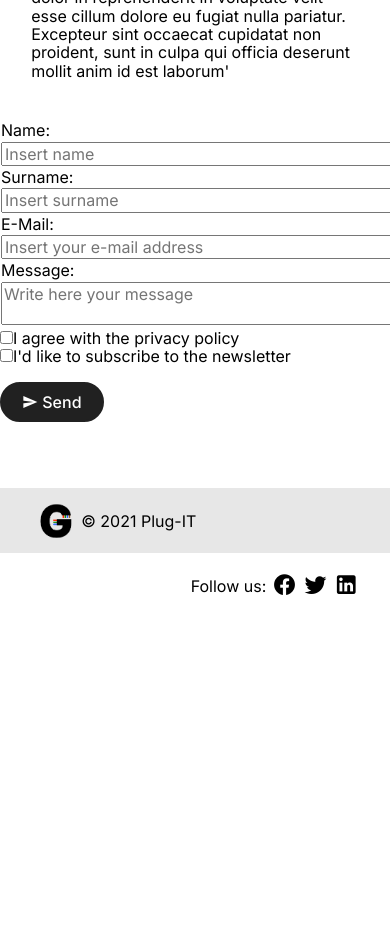
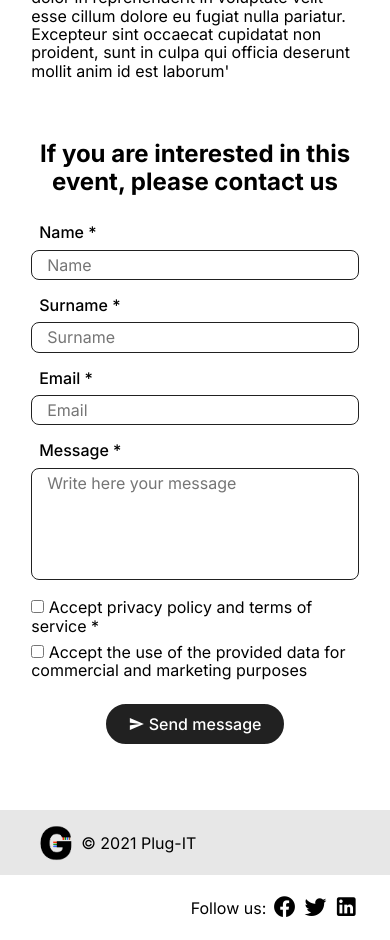
Before and after one commit to lucagrammer/Plug-IT, a Nuxt app: page / in a window 390 px wide. Shown: the part 2540-3480 px from the top of the page. Before the commit the page ends 3158 px from the top, so only its background shows below. Built offline with nearby package versions, Linux system fonts and the light colour scheme.

Commit message:
ContactForm component update
-Addition of the connection to the server
-Fix of multiple accessibility bugs

```diff
--- a/components/ContactForm.vue
+++ b/components/ContactForm.vue
@@ -2,77 +2,145 @@
   Component: Contact Form
   Description: A contact form to contact the company
   Props:
+  ├── heading: the heading of the form
   └── page-name: the page from which the form has been sent
 -->
 
 <template>
-  <form action="/messagesubmit" method="post">
-    <input id="pageName" type="hidden" name="pageName" :value="pageName" />
-    <table>
-      <tbody>
-        <tr>
-          <td><label for="name">Name:</label></td>
-          <td>
+  <div class="contact-form-container">
+    <!-- Heading of the form -->
+    <h2 class="form-heading">{{ heading }}</h2>
+
+    <!-- SEND MESSAGE INTERFACE: form to be filled -->
+    <form v-if="currentnterface == 0" @submit="sendMessage">
+      <input id="pageName" type="hidden" name="pageName" :value="pageName" />
+
+      <!-- Textual fields of the form -->
+      <div class="form">
+        <div class="textual-fieldset">
+          <div class="field">
+            <label for="name">Name *</label>
             <input
               id="name"
+              v-model="name"
               type="text"
               name="name"
-              placeholder="Insert name"
+              placeholder="Name"
               required
             />
-          </td>
-        </tr>
-
-        <tr>
-          <td><label for="surname">Surname:</label></td>
-          <td>
+          </div>
+          <div class="field">
+            <label for="surname">Surname *</label>
             <input
               id="surname"
+              v-model="surname"
               type="text"
               name="surname"
-              placeholder="Insert surname"
+              placeholder="Surname"
               required
             />
-          </td>
-        </tr>
-
-        <tr>
-          <td><label for="mail">E-Mail:</label></td>
-          <td>
+          </div>
+          <div class="field">
+            <label for="email">Email *</label>
             <input
-              id="mail"
-              type="mail"
-              name="mail"
-              placeholder="Insert your e-mail address"
+              id="email"
+              v-model="mail"
+              type="email"
+              name="email"
+              placeholder="Email"
               required
             />
-          </td>
-        </tr>
-
-        <tr>
-          <td><label for="message">Message:</label></td>
-          <td>
+          </div>
+        </div>
+        <div class="textual-fieldset">
+          <div class="field">
+            <label for="message">Message *</label>
             <textarea
               id="message"
+              v-model="message"
               required
               name="message"
               maxlength="1000"
               placeholder="Write here your message"
             ></textarea>
-          </td>
-        </tr>
-      </tbody>
-    </table>
-    <input id="privacy" type="checkbox" name="privacy" /><label for="privacy"
-      >I agree with the privacy policy</label
-    >
-    <br />
-    <input id="commercial" type="checkbox" name="commercial" /><label
-      for="commercial"
-      >I'd like to subscribe to the newsletter</label
-    >
-    <div><base-button label="Send" icon="mdi mdi-send" /></div>
-  </form>
+          </div>
+        </div>
+
+        <!-- Checkboxes of the form -->
+        <div class="checkbox-fieldset">
+          <div class="field checkbox">
+            <input
+              id="privacy"
+              v-model="privacy"
+              type="checkbox"
+              name="privacy"
+              required
+            />
+            <label for="privacy">
+              Accept privacy policy and terms of service *
+            </label>
+          </div>
+          <div class="field checkbox">
+            <input
+              id="commercial"
+              v-model="commercial"
+              type="checkbox"
+              name="commercial"
+            />
+            <label for="commercial">
+              Accept the use of the provided data for commercial and marketing
+              purposes
+            </label>
+          </div>
+        </div>
+
+        <!-- Form controls -->
+        <div class="controls">
+          <base-button type="send" label="Send message" icon="mdi mdi-send" />
+        </div>
+      </div>
+    </form>
+
+    <!-- SENDING INTERFACE: on message sentind -->
+    <div v-if="currentnterface == 1">
+      <p class="form-message sending">
+        <span class="mdi mdi-email-sync"></span>Please wait<br />
+        Your message is being sent...
+      </p>
+    </div>
+
+    <!-- SUCCESSFULLY RESPONSE INTERFACE: on message correctly sent -->
+    <div v-if="currentnterface == 2">
+      <p class="form-message success">
+        <span class="mdi mdi-email-check"></span>
+        Your message has been sent correctly<br />
+        You will receive a reply email in the next few days
+      </p>
+      <div class="controls">
+        <base-button
+          label="Send a new message"
+          icon="mdi mdi-email-plus"
+          @click.native="clearForm"
+        />
+      </div>
+    </div>
+
+    <!-- ERROR RESPONSE INTERFACE: on error -->
+    <div v-if="currentnterface == 3">
+      <p class="form-message failed">
+        <span class="mdi mdi-email-remove"></span>
+        An error occured<br />
+        Please try again later
+      </p>
+      <div class="controls">
+        <base-button
+          label="Try again"
+          icon="mdi mdi-email-plus"
+          @click.native="retry"
+        />
+      </div>
+    </div>
+  </div>
 </template>
 
 <script>
@@ -80,31 +148,157 @@ import BaseButton from './BaseButton.vue'
 export default {
   components: { BaseButton },
   props: {
+    // page-name: the page from which the form has been sent
     pageName: { type: String, default: () => '', required: true },
+
+    // headign: the heading of the form
+    heading: { type: String, default: () => '', required: true },
+  },
+  data() {
+    return {
+      // Current interface displayed for the form
+      currentnterface: 0,
+
+      // Form fields
+      name: null,
+      surname: null,
+      email: null,
+      message: null,
+      privacy: null,
+      commercial: null,
+    }
+  },
+  methods: {
+    // Send the message to the server updating the interface according to the outcome
+    sendMessage(e) {
+      e.preventDefault()
+      this.currentnterface = 1 // Display the loading interface
+      this.$axios
+        .put(`${process.env.BASE_URL}/api/message`, {
+          name: this.name,
+          surname: this.surname,
+          email: this.email,
+          subject: this.pageName,
+          message: this.message,
+          privacy: this.privacy,
+          commercial: this.commercial,
+        })
+        .then(() => {
+          this.currentnterface = 2 // Display the success interface
+        })
+        .catch(() => {
+          this.currentnterface = 3 // Display the error interface
+        })
+    },
+
+    // Display again the form to be filled in
+    retry() {
+      this.currentnterface = 0
+    },
+
+    // Clear the form and display it to the user
+    clearForm() {
+      this.name = null
+      this.surname = null
+      this.mail = null
+      this.message = null
+      this.privacy = null
+      this.commercial = null
+      this.currentnterface = 0
+    },
   },
 }
 </script>
 
 <style scoped>
-table {
-  width: 400px;
-}
-table label,
-table input,
-table textarea {
-  width: 100%;
+/* Center the form container */
+.form {
+  margin: auto;
+  max-width: 600px;
 }
 
-@media (max-width: 400px) {
-  table,
-  table thead,
-  table tbody,
-  table tfoot,
-  table tr,
-  table td,
-  table th,
-  table caption {
-    display: block;
+/* Center the form heading and the messages */
+.form-heading,
+.form-message {
+  text-align: center;
+}
+
+/* Form messages appearance */
+.sending {
+  color: rgb(151, 109, 1);
+}
+.success {
+  color: rgb(2, 116, 2);
+}
+.failed {
+  color: rgb(192, 0, 0);
+}
+.form-message .mdi {
+  display: block;
+  font-size: 35px;
+}
+
+/* Spacing between fields */
+.field {
+  margin-top: 8px;
+  margin-bottom: 8px;
+}
+
+/* Layout of the labels of the textual fields */
+.textual-fieldset label {
+  width: 20%;
+  min-width: 90px;
+  display: inline-block;
+  margin: 8px;
+  font-weight: 500;
+  vertical-align: top;
+}
+
+/* Layout of the labels of the checkboxes */
+.checkbox-fieldset {
+  margin-top: 15px;
+}
+
+/* Layout of the labels of the form controls */
+.controls {
+  text-align: center;
+}
+
+/* Appearence of the input elements */
+input[type='text'],
+input[type='email'],
+textarea {
+  width: 70%;
+  min-width: 110px;
+  display: inline-block;
+  border: 1px solid #212121;
+  border-radius: 8px;
+  padding-top: 5px;
+  padding-bottom: 5px;
+  padding-left: 15px;
+  padding-right: 15px;
+}
+
+/* Prevent textarea resize */
+textarea {
+  resize: none;
+  height: 100px;
+}
+
+@media (max-width: 625px) {
+  /* Full width input elements on small screens */
+  input[type='text'],
+  input[type='email'],
+  textarea {
+    width: -webkit-fill-available;
   }
 }
+
+/* Prevent blue borders on focus */
+input:focus,
+textarea:focus,
+select:focus {
+  outline-color: black;
+  background: rgba(238, 238, 238, 0.9);
+}
 </style>
--- a/pages/index.vue
+++ b/pages/index.vue
@@ -54,8 +54,11 @@
         </p>
       </paragraph>
     </section>
-    <section>
-      <contact-form page-name="pippo" />
+    <section class="section-container">
+      <contact-form
+        heading="If you are interested in this event, please contact us"
+        page-name="pippo"
+      />
     </section>
   </main>
 </template>
```
